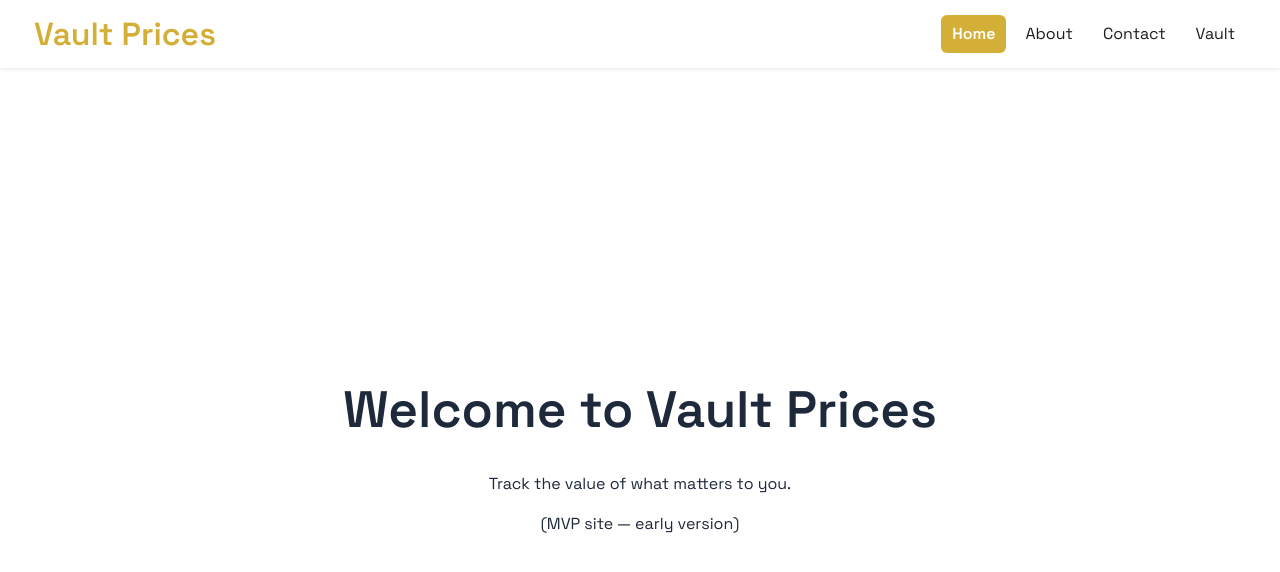
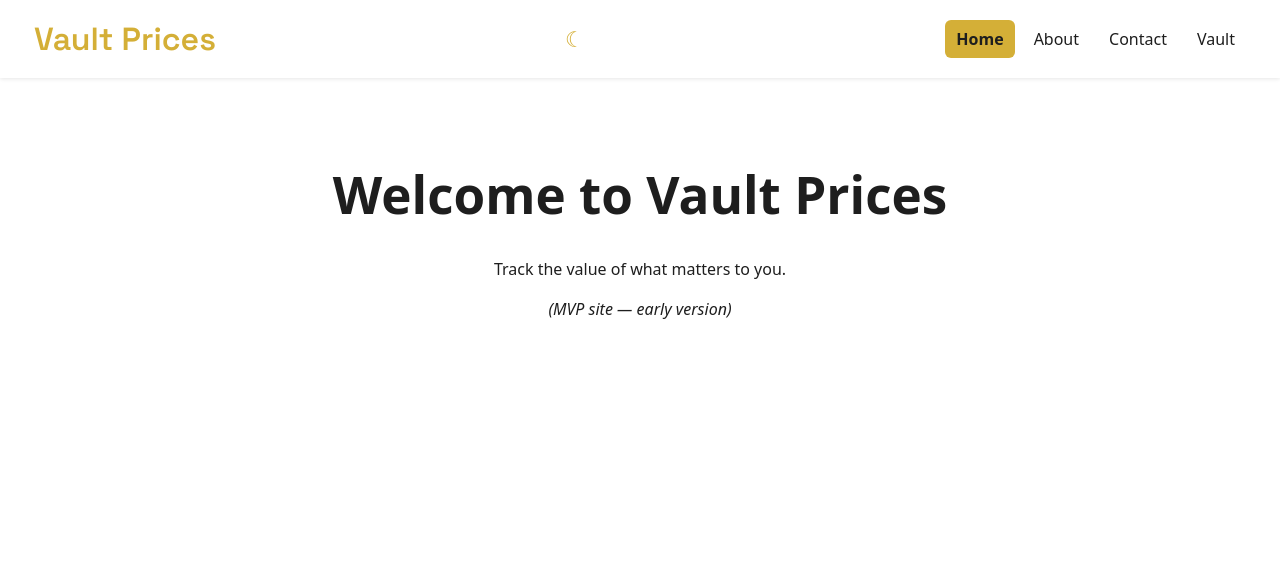
Before and after one commit to liam-mccb/vaultprices, a React (Vite) app: page / in a window 1280 px wide. Shown: the top 572 px of the page. Built offline with nearby package versions, Linux system fonts and the light colour scheme.

Commit message:
toggleable dark mode added

```diff
--- a/src/App.jsx
+++ b/src/App.jsx
@@ -4,12 +4,25 @@ import Home from './pages/Home';
 import About from './pages/About';
 import Contact from './pages/Contact';
 import Vault from './pages/Vault'; // make sure this is here too
-import { useState } from 'react';
+import { useState, useEffect } from 'react';
 
 
 
 function Navbar() {
   const [isMobileMenuOpen, setMobileMenuOpen] = useState(false); // ✅ Add toggle state
+  const [dark, setDark] = useState(() =>
+    // first load: use saved setting, else the OS preference
+    (localStorage.getItem('theme') ?? 'system') === 'dark' ||
+    (localStorage.getItem('theme') === null &&
+      window.matchMedia('(prefers-color-scheme: dark)').matches)
+  );
+
+  // whenever `dark` changes → flip the .dark class & remember choice
+  useEffect(() => {
+    document.documentElement.classList.toggle('dark', dark);
+    localStorage.setItem('theme', dark ? 'dark' : 'light');
+  }, [dark]);
+
   const location = useLocation();
   const currentPath = location.pathname;
 
@@ -21,6 +34,14 @@ function Navbar() {
     <nav className="navbar">
       <div className="nav-inner">
         <div className="nav-brand">Vault Prices</div>
+
+        <button
+          className="theme-toggle"
+          onClick={() => setDark(!dark)}
+          aria-label="Toggle dark / light mode"
+        >
+          {dark ? '☀︎' : '☾'}
+        </button>
 
         {/* ☰ Icon (shown only on mobile) */}
         <button className="hamburger" onClick={toggleMenu}>
--- a/src/index.css
+++ b/src/index.css
@@ -1,85 +1,71 @@
+/*  ─────────────────────────────
+    GLOBAL TOKENS & THEMES
+    ───────────────────────────── */
 :root {
+  /* brand (always the same) */
+  --vp-gold-600: #D4AF37;
+  --vp-gold-700: #B68F1E;
+
+  /* LIGHT mode defaults */
+  --vp-bg:   #FFFFFF;
+  --vp-text: #1E1E1E;
+}
+
+/* DARK mode overrides – enabled by JS:
+   document.documentElement.classList.add('dark')  */
+:root.dark {
+  --vp-bg:   #0A0A0A;
+  --vp-text: #F9F9F9;
+}
+
+/*  ─────────────────────────────
+    BASE ELEMENT STYLES
+    ───────────────────────────── */
+html, body {
+  margin: 0;
+  min-width: 320px;
+  min-height: 100vh;
   font-family: system-ui, Avenir, Helvetica, Arial, sans-serif;
   line-height: 1.5;
   font-weight: 400;
-
-  color-scheme: light dark;
-  color: rgba(255, 255, 255, 0.87);
-  background-color: #242424;
-
-  --vp-gold-600: #D4AF37;   /* brand / accents */
-  --vp-gold-700: #B68F1E;   /* hover shade */
-  --vp-text-dark: #1E1E1E;  /* body text in light mode */
-  --vp-bg-light: #FFFFFF;
-  --vp-bg-dark : #0A0A0A;
-
-  color-scheme: light dark;       /* allow prefers-color-scheme */
-  color: var(--vp-text-dark);
-  background-color: var(--vp-bg-light);
-
-  font-synthesis: none;
+  background: var(--vp-bg);
+  color: var(--vp-text);
+  -webkit-font-smoothing: antialiased;
   text-rendering: optimizeLegibility;
-  -webkit-font-smoothing: antialiased;
-  -moz-osx-font-smoothing: grayscale;
 }
 
-body.dark {
-  color: var(--vp-gold-600);
-  background-color: var(--vp-bg-dark);
-}
-
-
-
+/* Links (brand variables stay gold) */
 a {
   font-weight: 500;
-  color: #646cff;
-  text-decoration: inherit;
+  color: var(--vp-gold-600);
+  text-decoration: none;
 }
-a:hover {
-  color: #535bf2;
-}
+a:hover { color: var(--vp-gold-700); }
 
-body {
-  margin: 0;
-  display: flex;
-  place-items: center;
-  min-width: 320px;
-  min-height: 100vh;
-}
+/* Headings / buttons left unchanged for brevity … */
+h1 { font-size: 3.2em; line-height: 1.1; }
 
-h1 {
-  font-size: 3.2em;
-  line-height: 1.1;
-}
-
+/* Example button style that reacts to theme */
 button {
+  border: 1px solid transparent;
   border-radius: 8px;
-  border: 1px solid transparent;
   padding: 0.6em 1.2em;
-  font-size: 1em;
-  font-weight: 500;
-  font-family: inherit;
-  background-color: #1a1a1a;
+  font: inherit;
+  background: var(--vp-bg);
+  color: var(--vp-text);
   cursor: pointer;
   transition: border-color 0.25s;
 }
-button:hover {
-  border-color: #646cff;
-}
-button:focus,
-button:focus-visible {
-  outline: 4px auto -webkit-focus-ring-color;
-}
+button:hover { border-color: var(--vp-gold-700); }
 
-@media (prefers-color-scheme: light) {
-  :root {
-    color: #213547;
-    background-color: #ffffff;
-  }
-  a:hover {
-    color: #747bff;
-  }
-  button {
-    background-color: #f9f9f9;
+/*  ─────────────────────────────
+    OPTIONAL: respect user’s OS preference
+    (only used if you don't set a manual toggle
+    in JS on first load)
+    ───────────────────────────── */
+@media (prefers-color-scheme: dark) {
+  :root:not(.light):not(.dark) {  /* honour system only if no override */
+    --vp-bg:   #0A0A0A;
+    --vp-text: #F9F9F9;
   }
 }
--- a/src/styles.css
+++ b/src/styles.css
@@ -120,6 +120,15 @@ h1 {
   border-top: 1px solid #ccc;
 }
 
+.theme-toggle {
+  background: none;
+  border: none;
+  font-size: 1.35rem;
+  cursor: pointer;
+  color: var(--vp-gold-600);
+  margin-right: 0.75rem;
+}
+
 /* Responsive Behavior */
 @media (max-width: 640px) {
   .nav-right {
```
